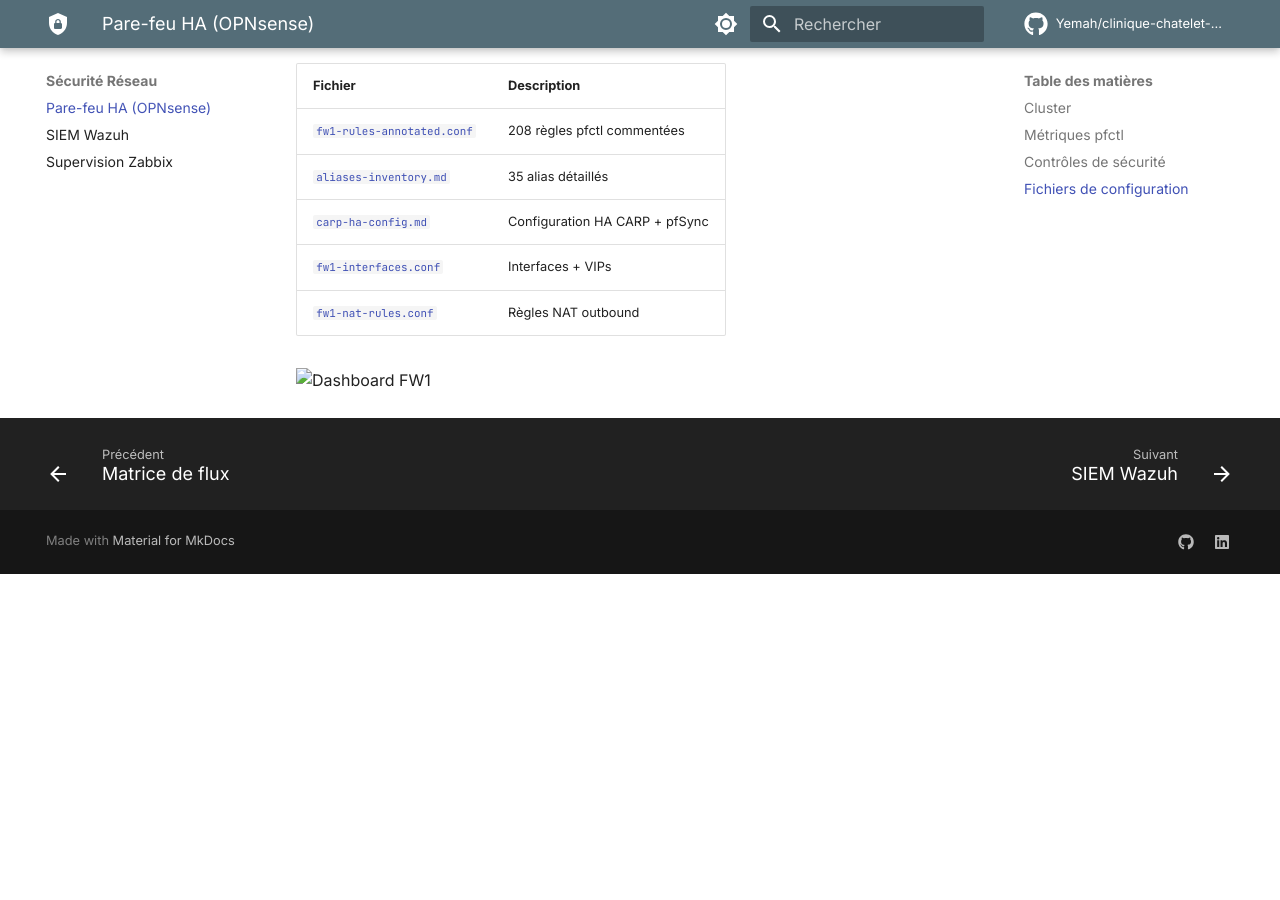
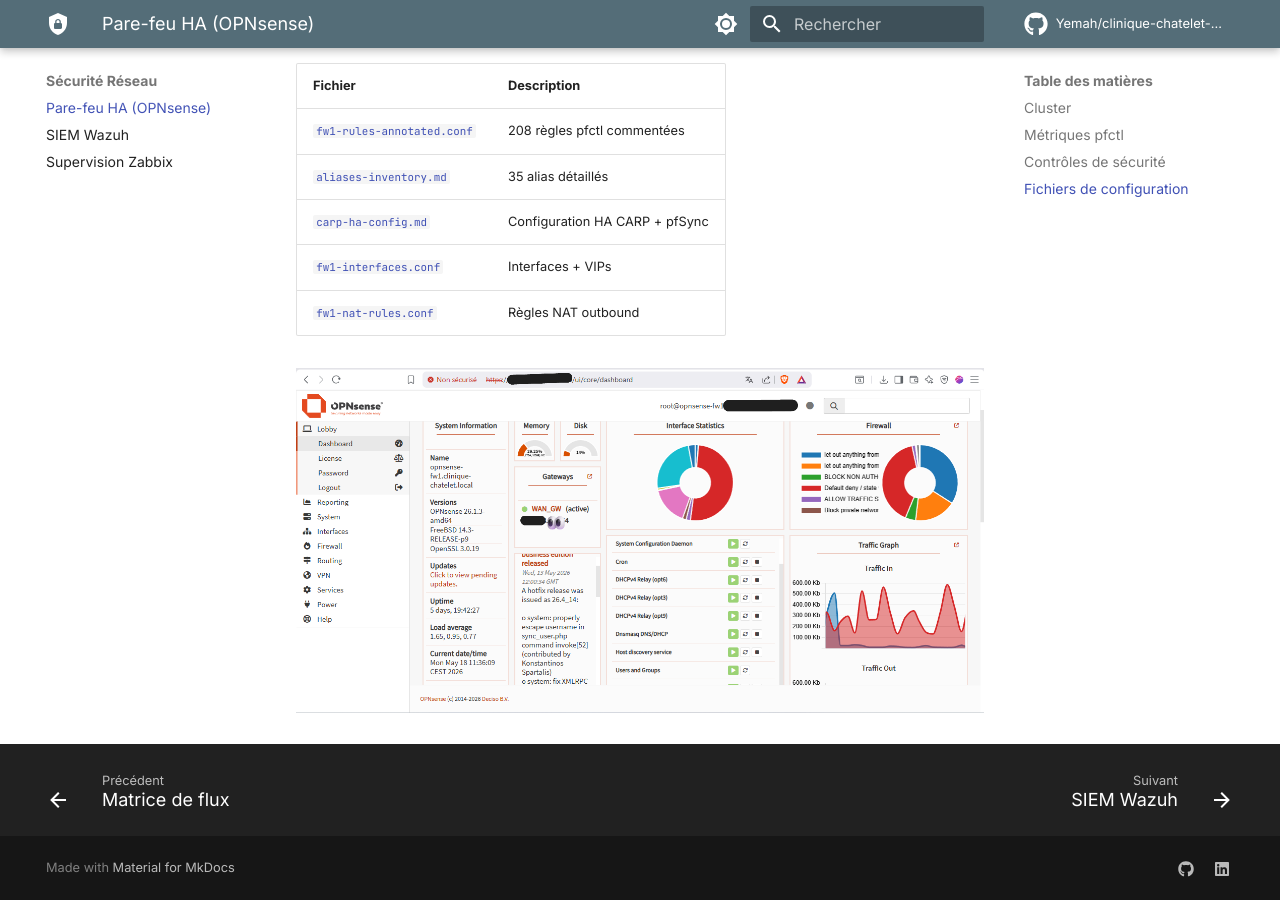
Before and after one commit to Yemah/clinique-chatelet-secure-infra, an MkDocs documentation site: the page built from docs/security/firewall.md, in a window 1280 px wide and 900 px high, scrolled down 1319 px. Built offline with MkDocs 1.6.1 and Material for MkDocs 9.7.7, drawn with Linux system fonts in a browser that asks for light colours; comment, search, counter and statistics services are not loaded; before the commit the page ends 1893 px from its top, so only the background shows below that.

Commit message:
Update image path for FW1 dashboard screenshot

```diff
--- a/docs/security/firewall.md
+++ b/docs/security/firewall.md
@@ -40,4 +40,4 @@ Cluster actif/passif avec CARP (6 VHIDs) + pfSync sur lien dédié (10.0.0.0/30)
 | [`fw1-interfaces.conf`](https://github.com/Yemah/clinique-chatelet-secure-infra/blob/main/configs/opnsense/fw1-interfaces.conf) | Interfaces + VIPs |
 | [`fw1-nat-rules.conf`](https://github.com/Yemah/clinique-chatelet-secure-infra/blob/main/configs/opnsense/fw1-nat-rules.conf) | Règles NAT outbound |
 
-![Dashboard FW1](/clinique-chatelet-secure-infra/screenshots/opnsense/dashboard-fw1.png)
+![Dashboard FW1](../assets/screenshots/opnsense/dashboard-fw1.png)
```
